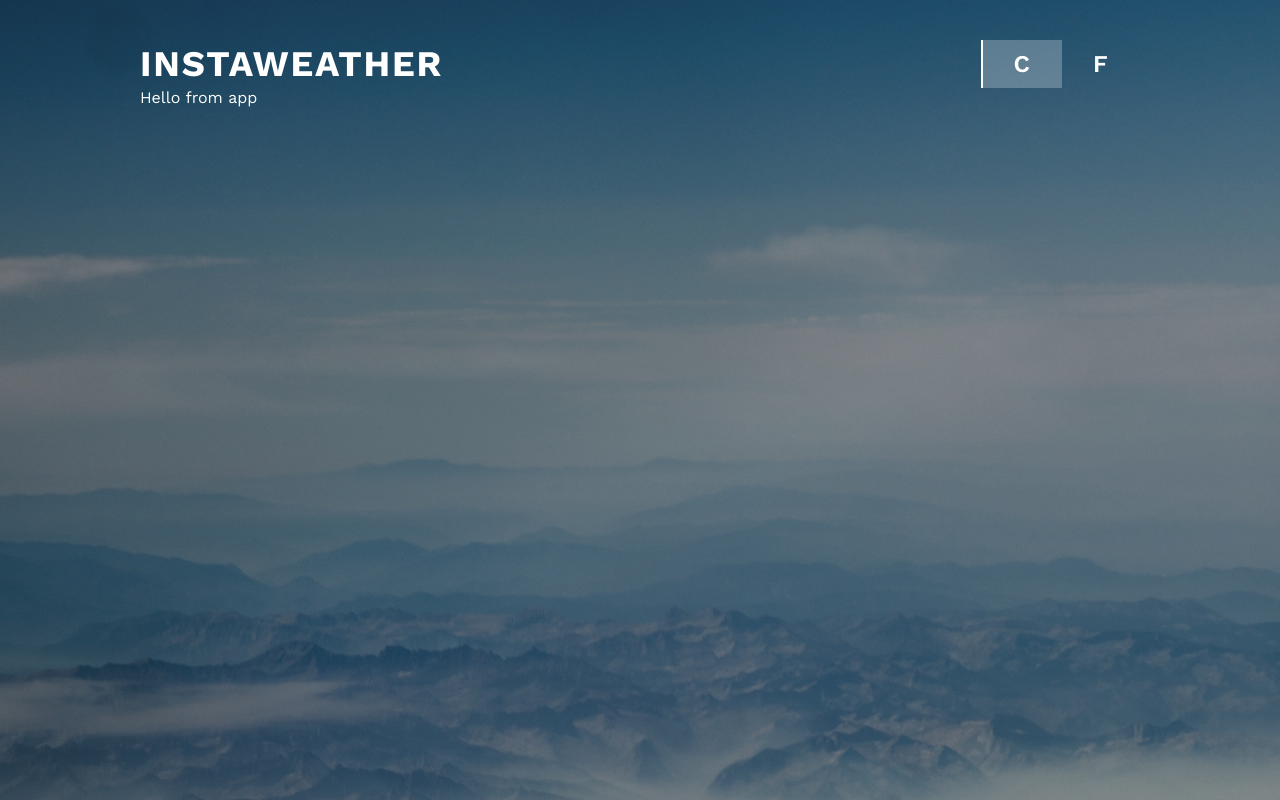
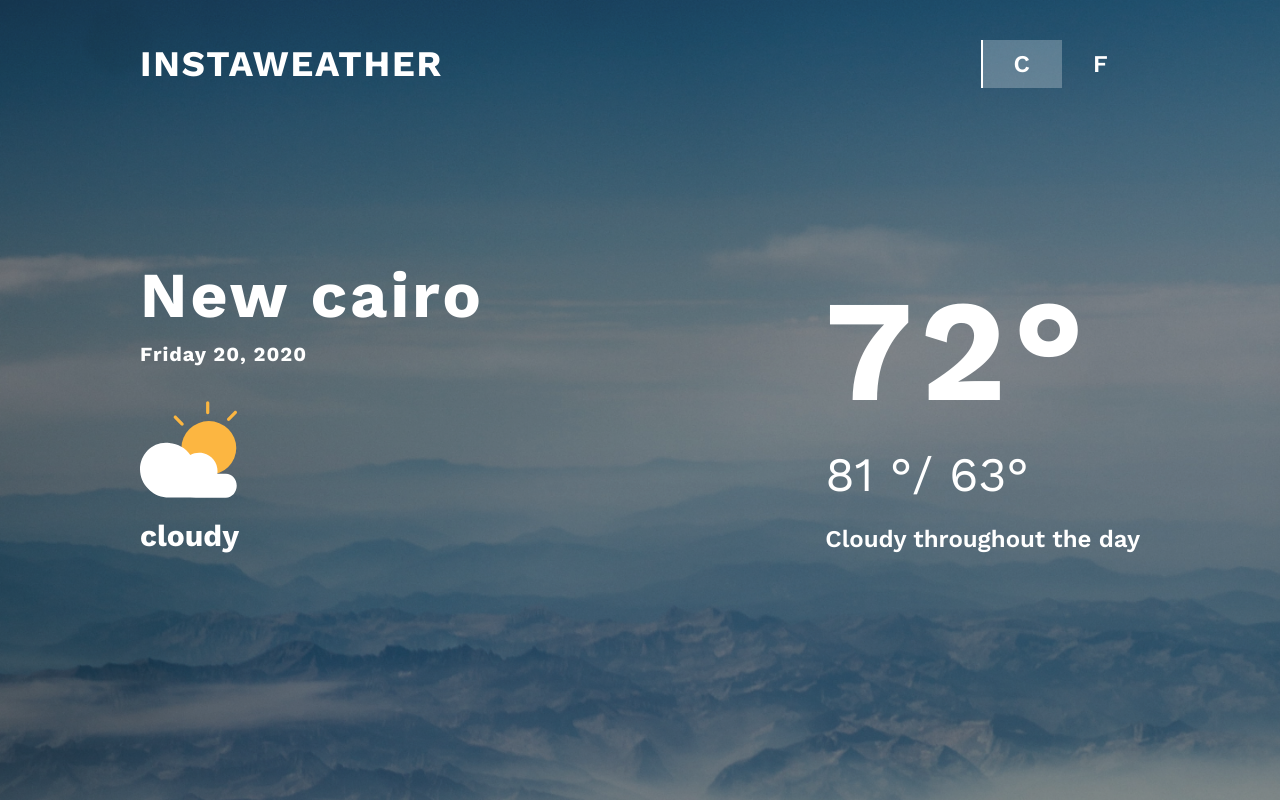
Before and after one commit to abdallahalaa21/weather-app, a React (Create React App) app: page / in a window 1280 px wide. Built offline with nearby package versions, Linux system fonts and the light colour scheme.

Commit message:
add main section

```diff
--- a/package.json
+++ b/package.json
@@ -8,6 +8,7 @@
     "@testing-library/user-event": "^12.1.10",
     "classnames": "^2.3.0",
     "node-sass": "^5.0.0",
+    "prop-types": "^15.7.2",
     "react": "^17.0.2",
     "react-dom": "^17.0.2",
     "react-scripts": "4.0.3",
--- a/src/App.js
+++ b/src/App.js
@@ -1,11 +1,16 @@
 import styles from './app.module.scss';
 import Header from './components/header/Header';
+import MainSection from './components/mainSection';
+import data from './helpers/dummyData';
 
-const App = () => (
-  <div className={styles.container}>
-    <Header />
-    Hello from app
-  </div>
-);
+const App = () => {
+  const { current } = data;
+  return (
+    <div className={styles.container}>
+      <Header />
+      <MainSection data={current} />
+    </div>
+  );
+};
 
 export default App;
--- /dev/null
+++ b/src/components/mainSection/MainSection.js
@@ -0,0 +1,32 @@
+import PropTypes from 'prop-types';
+import image from 'images/weatherIcons/cloudy.svg';
+import styles from './MainSection.module.scss';
+
+const MainSection = ({ data }) => (
+  <section className={styles.cityContainer}>
+    <div>
+      <p className={styles.city}>{data?.city}</p>
+      <p className={styles.date}>{data?.date}</p>
+      <img
+        src={image}
+        alt={data?.icon}
+        width="97px"
+        height="97px"
+      />
+      <p className={styles.weather}>{data?.weather}</p>
+    </div>
+    <div>
+      <p className={styles.temp}>{data?.temp}&#xb0;</p>
+      <p className={styles.minMaxTemp}>
+        {data?.maxTemp} &#xb0;/ {data?.minTemp}&#xb0;
+      </p>
+      <p className={styles.summery}>{data?.summery}</p>
+    </div>
+  </section>
+);
+
+MainSection.propTypes = {
+  data: PropTypes.object.isRequired
+};
+
+export default MainSection;
--- /dev/null
+++ b/src/components/mainSection/MainSection.module.scss
@@ -0,0 +1,50 @@
+.cityContainer{
+  display:flex;
+  flex-direction: row;
+  justify-content: space-between;
+  align-items:flex-end;
+  margin-top:170px;
+
+  .city {
+    font-weight: bold;
+    font-size: 64px;
+    line-height: 75px;
+    letter-spacing: 0.05em;
+  }
+
+  .date{
+    font-weight: bold;
+    font-size: 20px;
+    line-height: 23px;
+    letter-spacing: 0.05em;
+    margin-top: 10px;
+    margin-bottom:35px;
+  }
+  .weather {
+    font-weight: bold;
+    font-size: 30px;
+    line-height: 35px;
+    margin-top: 16px;
+  }
+
+  .temp{
+    font-weight: bold;
+    font-size: 144px;
+    line-height: 169px;
+    letter-spacing: 0.05em;
+  }
+
+  .minMaxTemp{
+    font-style: normal;
+    font-weight: normal;
+    font-size: 48px;
+    line-height: 56px;
+    margin-top:12px;
+    margin-bottom:22px
+  }
+  .summery {
+    font-weight: 600;
+    font-size: 24px;
+    line-height: 28px;
+  }
+}
--- /dev/null
+++ b/src/components/mainSection/index.js
@@ -0,0 +1 @@
+export { default } from './MainSection';
--- /dev/null
+++ b/src/helpers/dummyData.js
@@ -0,0 +1,13 @@
+const data = {
+  current: {
+    city: 'New cairo',
+    icon: 'cloudy',
+    weather: 'cloudy',
+    date: 'Friday 20, 2020',
+    temp: 72,
+    maxTemp: 81,
+    minTemp: 63,
+    summery: 'Cloudy throughout the day'
+  }
+};
+export default data;
```
Also changed, not shown: 2 other files (tests, documents, lock files or other folders).
